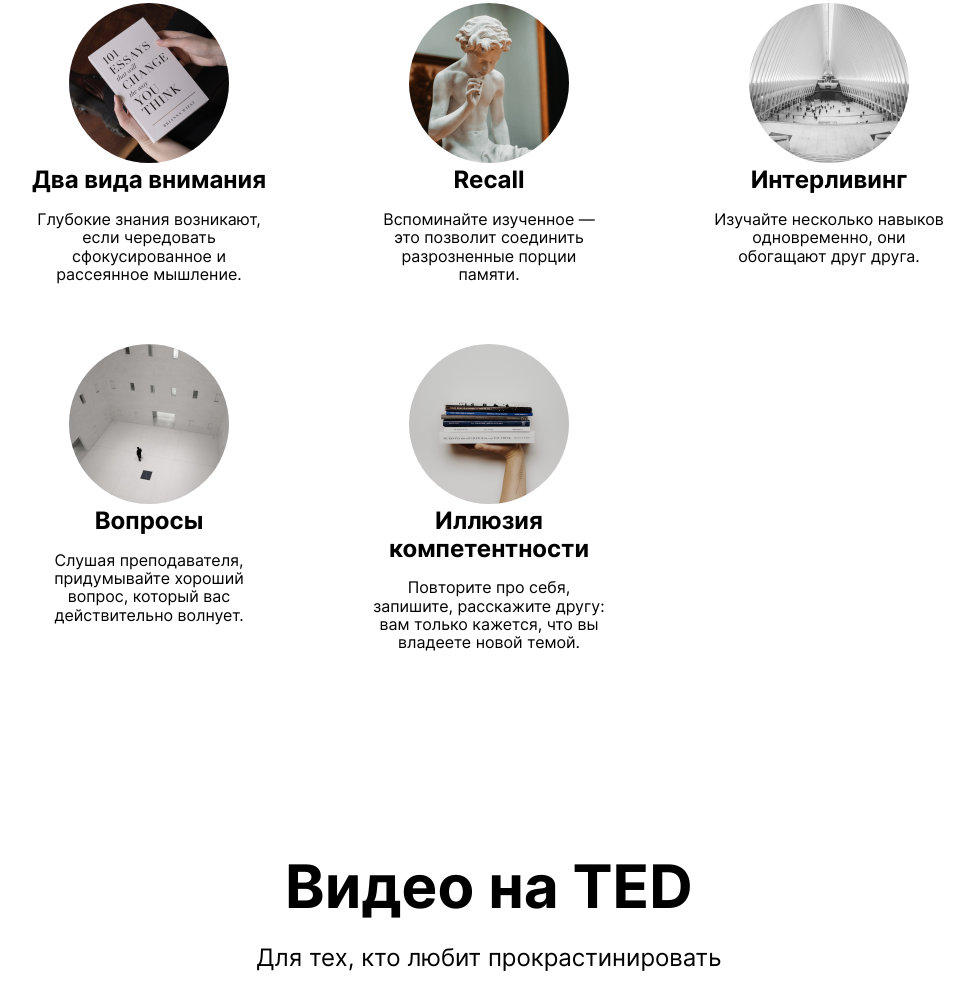
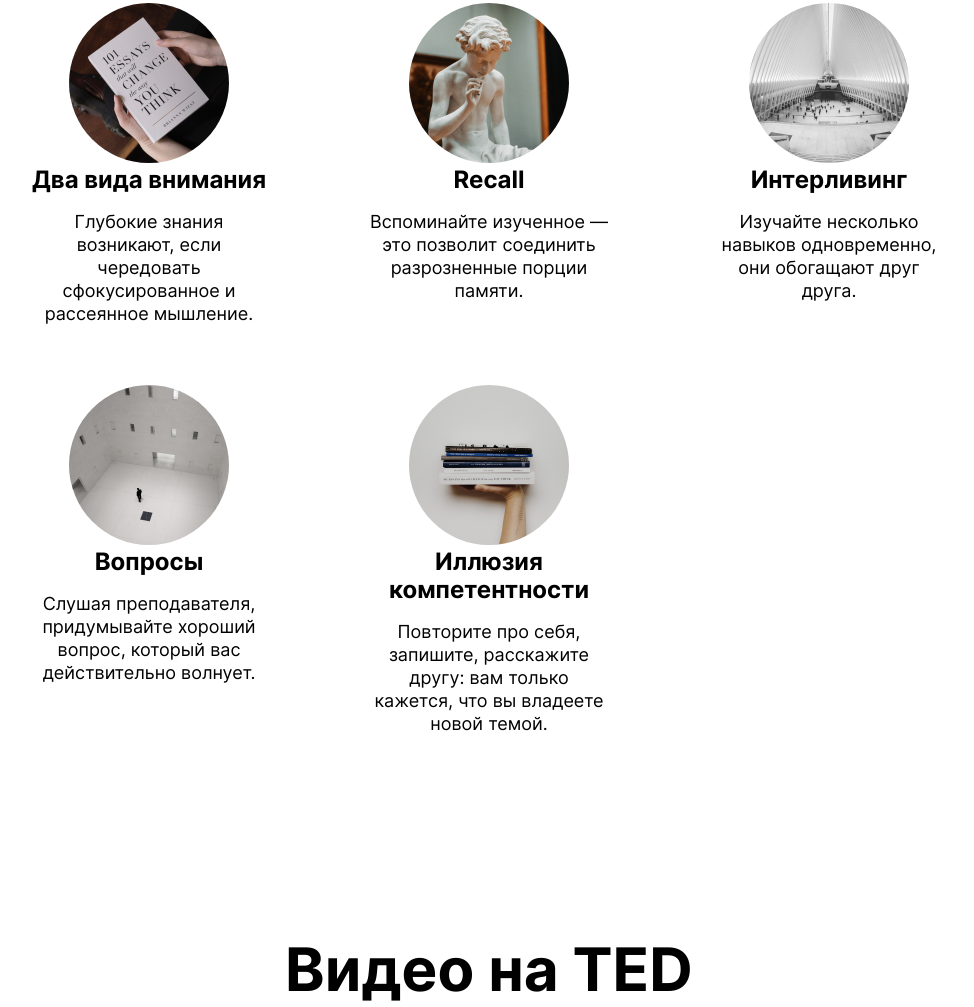
Before and after one commit to Georgy1984/how-to-learn-plus, a plain HTML site: page index.html in a window 1280 px wide. Shown: the part 1556-2563 px from the top of the page, without its empty margins (151-1125 px from the left). Drawn offline with Linux system fonts and the light colour scheme.

Commit message:
Fixed line-height and font-size like on brief1

```diff
--- a/blocks/cards/__description/cards__description.css
+++ b/blocks/cards/__description/cards__description.css
@@ -6,4 +6,8 @@
   margin-left: 0;
   margin-right: 0;
   font-weight: 400;
+  line-height: 23px;
+  font-size: 18px;
+
+
 }
```
